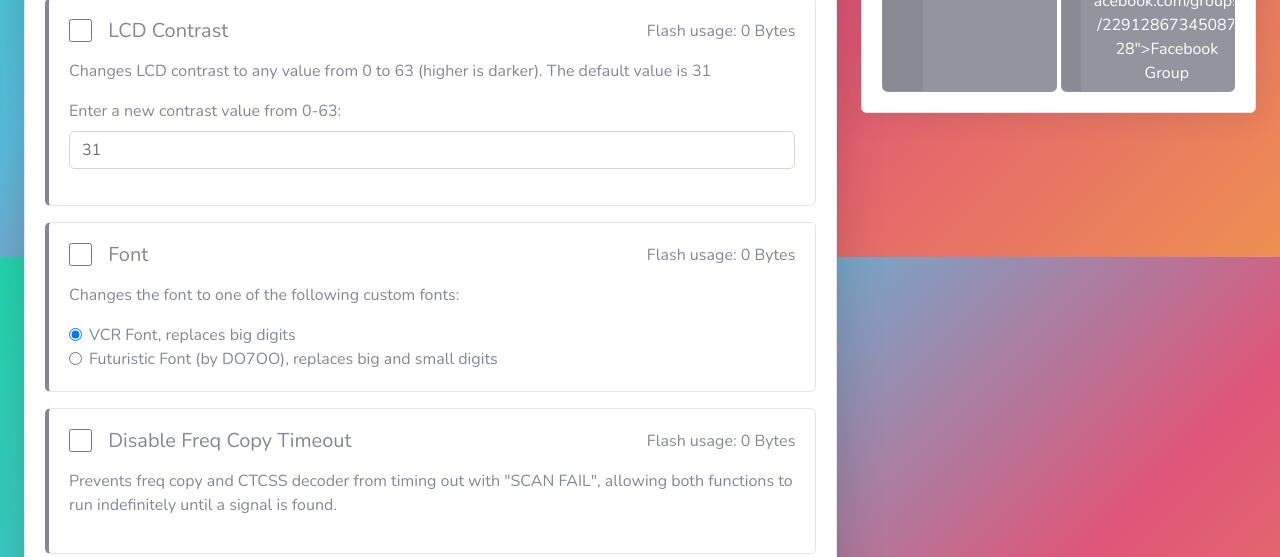
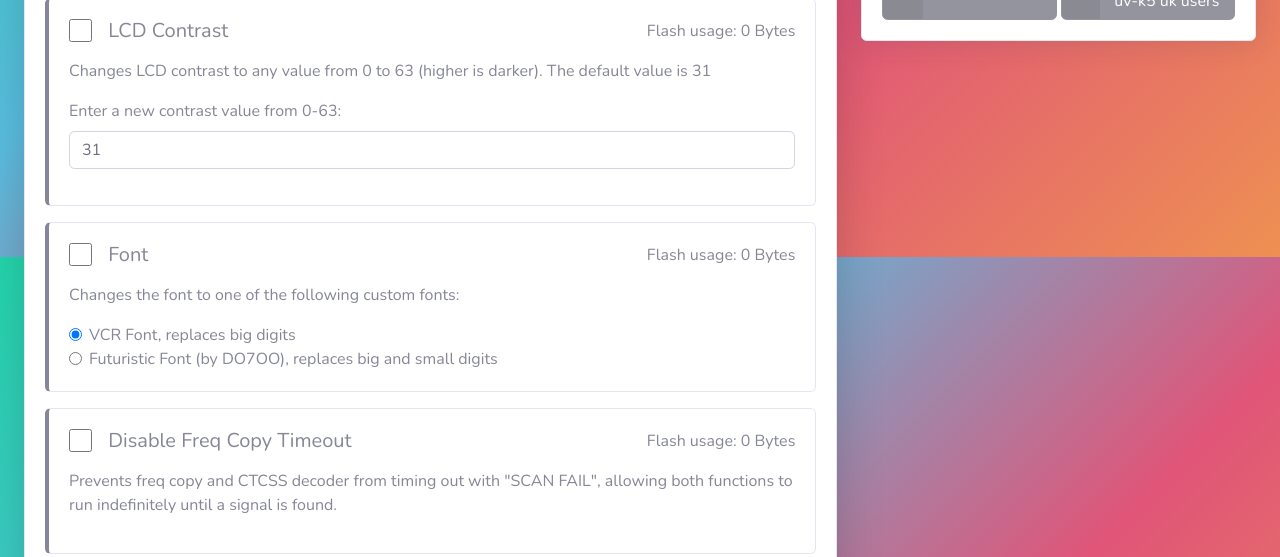
Before and after one commit to M7SPI/M7SPI.github.io, a plain HTML site: page index.html in a window 1280 px wide. Shown: the part 543-1100 px from the top of the page. Drawn offline with Linux system fonts and the light colour scheme; a script that the page names is missing.

Commit message:
Update index.html

```diff
--- a/index.html
+++ b/index.html
@@ -247,7 +247,7 @@
                       <span class="icon text-white-50">
                         <i class="fab fa-facebook-square"></i>
                       </span>
-                      <span class="text w-100"> href="https://www.facebook.com/groups/2291286734508728">Facebook Group</span>
+                      <span class="text w-100">Quansheng uv-k5 uk users</span>
                     </a>
                   </div>
                 </div>
```
